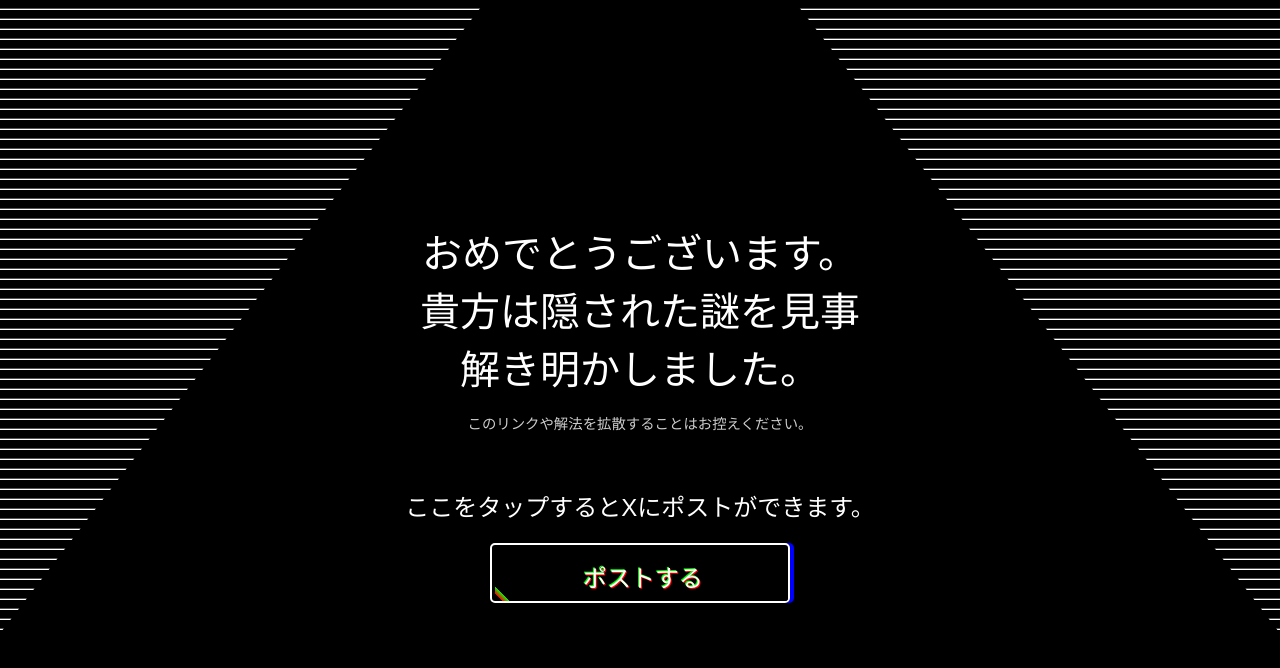
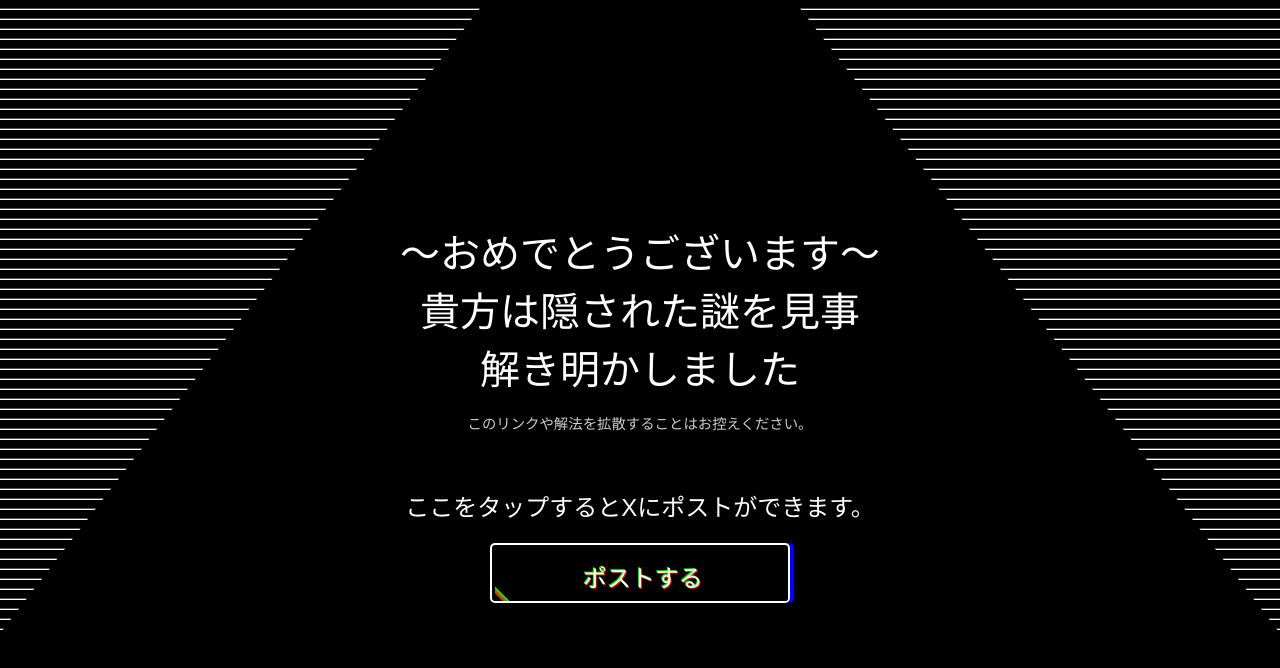
Before and after one commit to yamukun/yamuanswer, a plain HTML site: page index.html in a window 1280 px wide. Drawn offline with Linux system fonts and the light colour scheme.

Commit message:
Update index.html

```diff
--- a/index.html
+++ b/index.html
@@ -202,7 +202,7 @@
     <div class="background"></div>  <!-- 背景の横線 -->
     <div class="spotlight"></div>  <!-- 中央の台形 -->
 
-    <h1 class="flash">おめでとうございます。<br>貴方は隠された謎を見事<br>解き明かしました。</h1>
+    <h1 class="flash">〜おめでとうございます〜<br>貴方は隠された謎を見事<br>解き明かしました</h1>
     <p class="notice">このリンクや解法を拡散することはお控えください。</p>
     <h2>ここをタップするとXにポストができます。</h2>
     <button id="tweetButton">ポストする</button>
```
